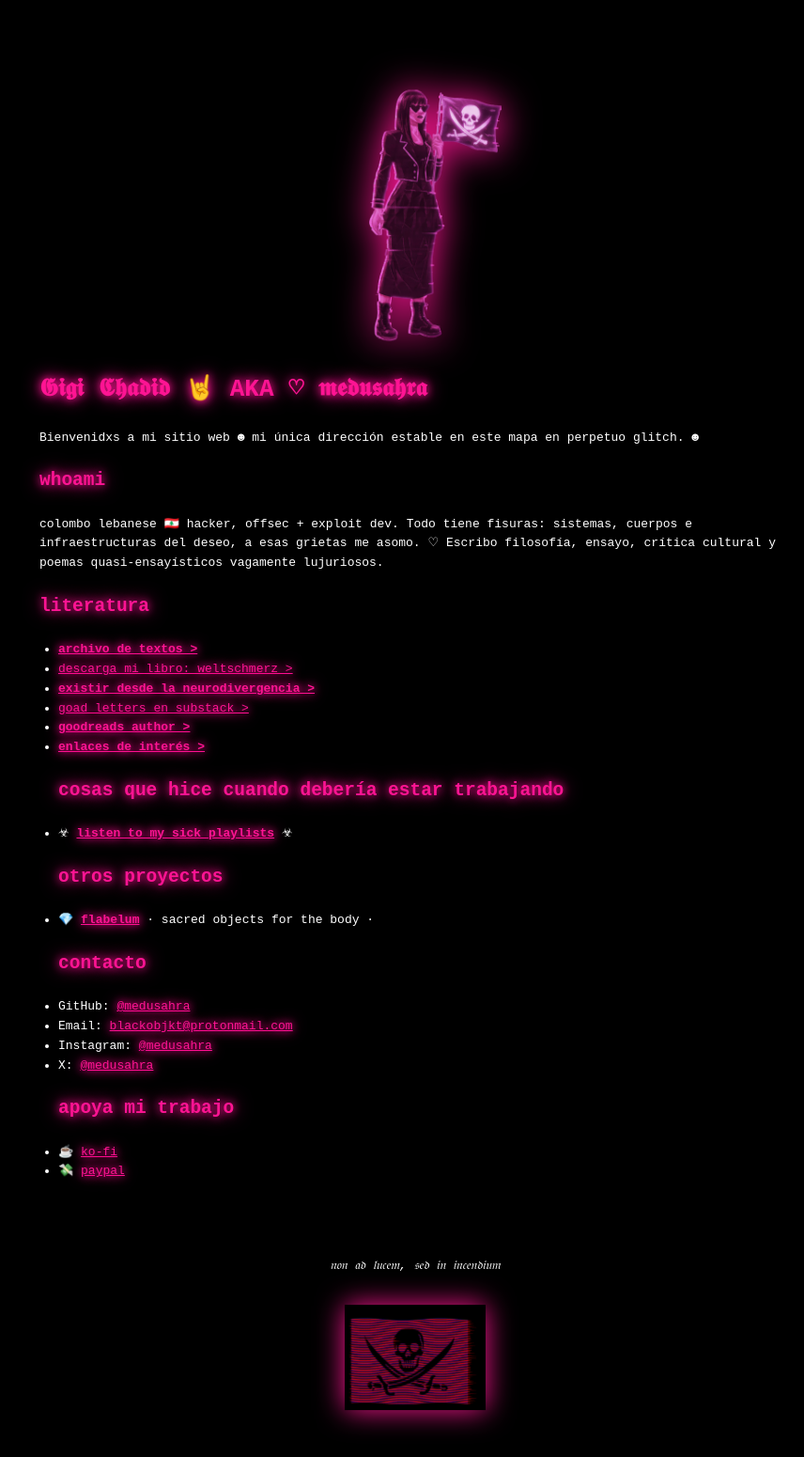
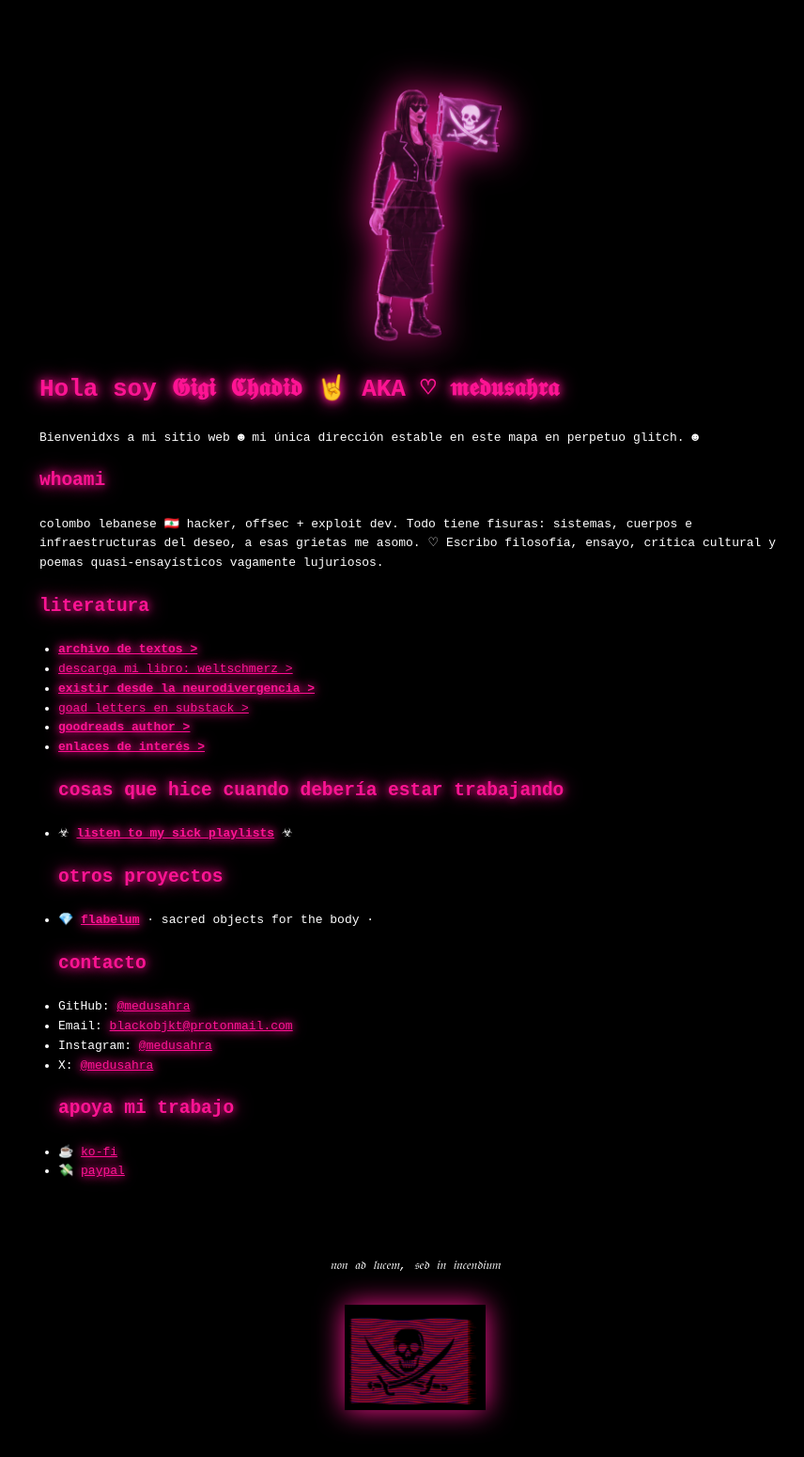
Before and after one commit to medusahra/medusahra.github.io, a Jekyll site: the page built from index.md, in a window 1280 px wide. Shown: the whole page at 94% size, without its empty margins (198-1054 px from the left). Built offline with Jekyll 4.4.1, drawn with Linux system fonts in a browser that asks for light colours.

Commit message:
Update index.md

```diff
--- a/index.md
+++ b/index.md
@@ -3,7 +3,7 @@ layout: home
 ---
 <img src="/assets/logo-small.png" alt="Logo" style="max-width: 200px; display: block; margin: 80px auto 20px; filter: drop-shadow(0 0 20px #ff1493);">
 
-# 𝕲𝖎𝖌𝖎 𝕮𝖍𝖆𝖉𝖎𝖉 🤘 AKA ♡ 𝖒𝖊𝖉𝖚𝖘𝖆𝖍𝖗𝖆
+# Hola soy 𝕲𝖎𝖌𝖎 𝕮𝖍𝖆𝖉𝖎𝖉 🤘 AKA ♡ 𝖒𝖊𝖉𝖚𝖘𝖆𝖍𝖗𝖆
 
 Bienvenidxs a mi sitio web
 ☻ mi única dirección estable en este mapa en perpetuo glitch. ☻
```
